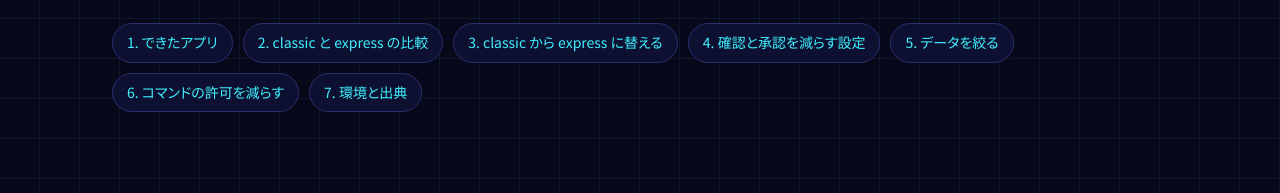
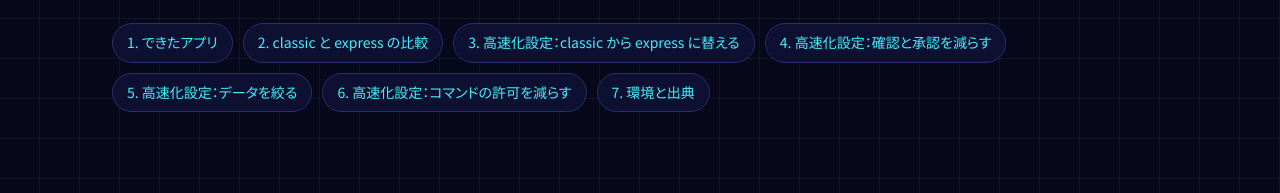
Before and after one commit to tobisako/cv, a plain HTML site: page aidlc-kiro/index.html in a window 1280 px wide. Shown: the part 581-774 px from the top of the page. Drawn offline with Linux system fonts and the light colour scheme.

Commit message:
AI-DLC × Kiro のページ: 3〜6 の見出しを「高速化設定：〜」にそろえる
Co-Authored-By: Claude Opus 5.5 <noreply@anthropic.com>

```diff
--- a/aidlc-kiro/index.html
+++ b/aidlc-kiro/index.html
@@ -144,10 +144,10 @@
     <nav class="toc">
       <a href="#app">1. できたアプリ</a>
       <a href="#measure">2. classic と express の比較</a>
-      <a href="#switch">3. classic から express に替える</a>
-      <a href="#settings">4. 確認と承認を減らす設定</a>
-      <a href="#data">5. データを絞る</a>
-      <a href="#allow">6. コマンドの許可を減らす</a>
+      <a href="#switch">3. 高速化設定：classic から express に替える</a>
+      <a href="#settings">4. 高速化設定：確認と承認を減らす</a>
+      <a href="#data">5. 高速化設定：データを絞る</a>
+      <a href="#allow">6. 高速化設定：コマンドの許可を減らす</a>
       <a href="#env">7. 環境と出典</a>
     </nav>
   </header>
@@ -206,7 +206,7 @@
 
   <!-- ===================== 3 ===================== -->
   <section id="switch">
-    <h2>3. classic から express に替える<span class="tag">SWITCH</span></h2>
+    <h2>3. 高速化設定：classic から express に替える<span class="tag">SWITCH</span></h2>
     <div class="body">
       <p>ワークフロープロファイルの変え方は2つあります。今回は「最初から作り直して比べる」ので、2つ目の方法をとりました。</p>
       <p>・途中で替える: <code>/aidlc --scope express</code>。済んだステージは残し、残りを express の計画に組み替えます。<br>
@@ -257,7 +257,7 @@ mkdir -p ../退避 &amp;&amp; mv aidlc/spaces/default/intents aidlc/.aidlc-sessi
 
   <!-- ===================== 4 ===================== -->
   <section id="settings">
-    <h2>4. 確認と承認を減らす設定<span class="tag">CEREMONY</span></h2>
+    <h2>4. 高速化設定：確認と承認を減らす<span class="tag">CEREMONY</span></h2>
     <div class="body"><p>AI-DLC には、ステージの途中で人に確認させる仕組みが、プロファイルとは別の設定として用意されています。express は、そのほとんどを最初から止めています。ここでは、それを確かめたうえで、1つずつはっきり指定しました。</p></div>
     <table>
       <thead><tr><th>設定</th><th>止まる場面</th><th>指定の仕方</th><th>express の既定</th></tr></thead>
@@ -309,7 +309,7 @@ aidlc engine config set review none 2&gt;&amp;1</pre>
 
   <!-- ===================== 5 ===================== -->
   <section id="data">
-    <h2>5. データを絞る<span class="tag">DATA</span></h2>
+    <h2>5. 高速化設定：データを絞る<span class="tag">DATA</span></h2>
     <div class="step"><div class="no">STEP 11</div><h3>最初は数本の文書で一通り動かす</h3>
       <ol><li>文書が多いと、全部読むか、索引をどう作るかを AI が聞きやすく、処理も重くなります。</li>
         <li>要件の質問に答えるときに、「まず 11_引き継ぎ と 05_仕様書 の数本で一通り動かし、動いたら全体に広げる」と添えました。</li>
@@ -320,7 +320,7 @@ aidlc engine config set review none 2&gt;&amp;1</pre>
 
   <!-- ===================== 6 ===================== -->
   <section id="allow">
-    <h2>6. コマンドの許可を減らす<span class="tag">ALLOW</span></h2>
+    <h2>6. 高速化設定：コマンドの許可を減らす<span class="tag">ALLOW</span></h2>
     <div class="step"><div class="no">STEP 12</div><h3>Always allow で、同じ形のコマンドを次から聞かせない</h3>
       <ol><li>Kiro は、エージェントがコマンドを動かすたびに許可を求めます。ファイルを読むだけのコマンドでも止まります。</li>
         <li>許可のカードで <b>Always allow</b> を押すと、覚えるパターン（例: <code>python3 *</code>）と範囲（This workspace＝このフォルダだけ）を選ぶ欄が出ます。確かめて確定します。</li>
```
